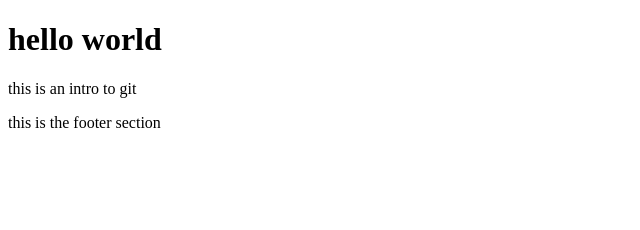
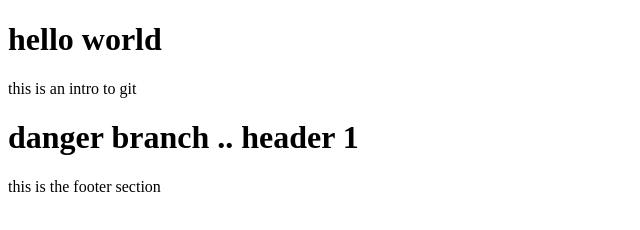
Before and after one commit to samerfk/git-intro, a plain HTML site: page index.html in a window 1280 px wide. Shown: the whole page, without its empty margins (0-640 px from the left). Drawn offline with Linux system fonts and the light colour scheme.

Commit message:
added h1

```diff
--- a/index.html
+++ b/index.html
@@ -9,6 +9,7 @@
   <body>
     <h1>hello world</h1>
     <p>this is an intro to git</p>
+    <h1>danger branch .. header 1</h1>
     <div id="newfooter">this is the footer section</div>
   </body>
 </html>
```
